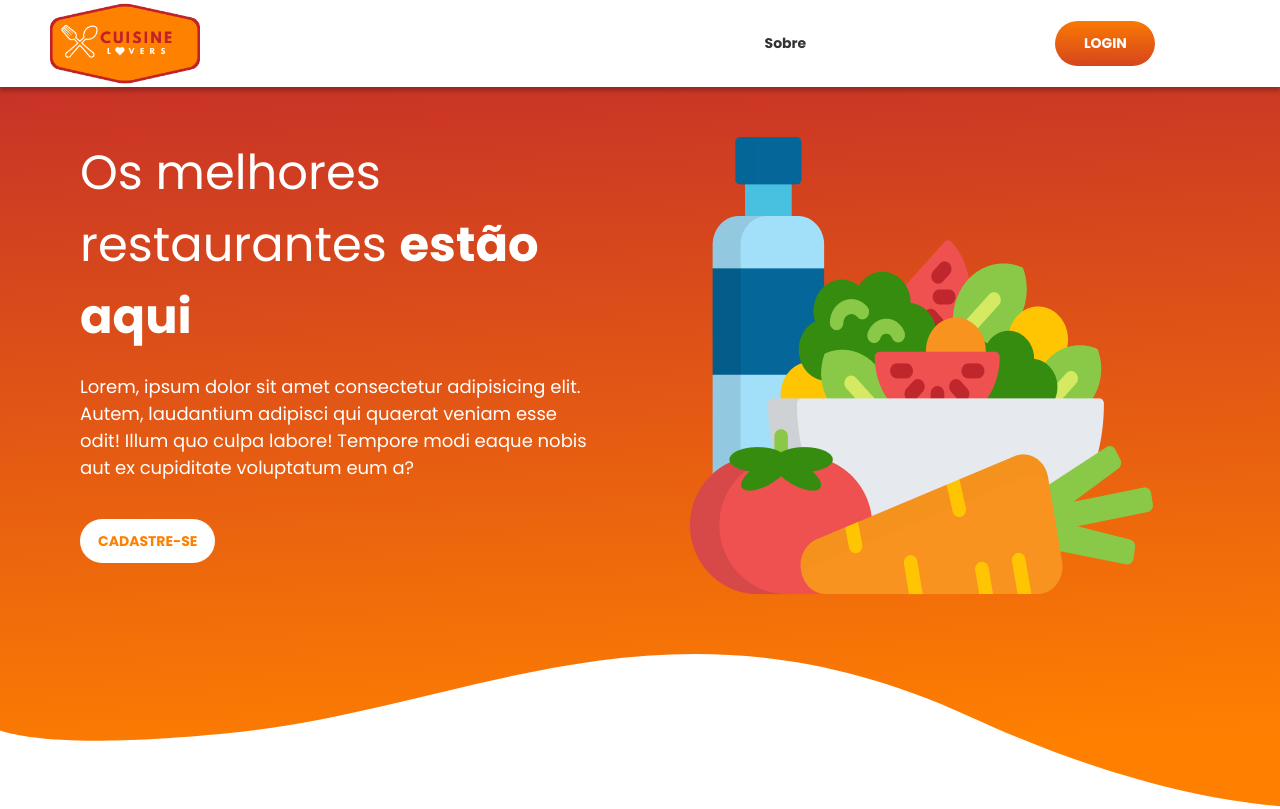
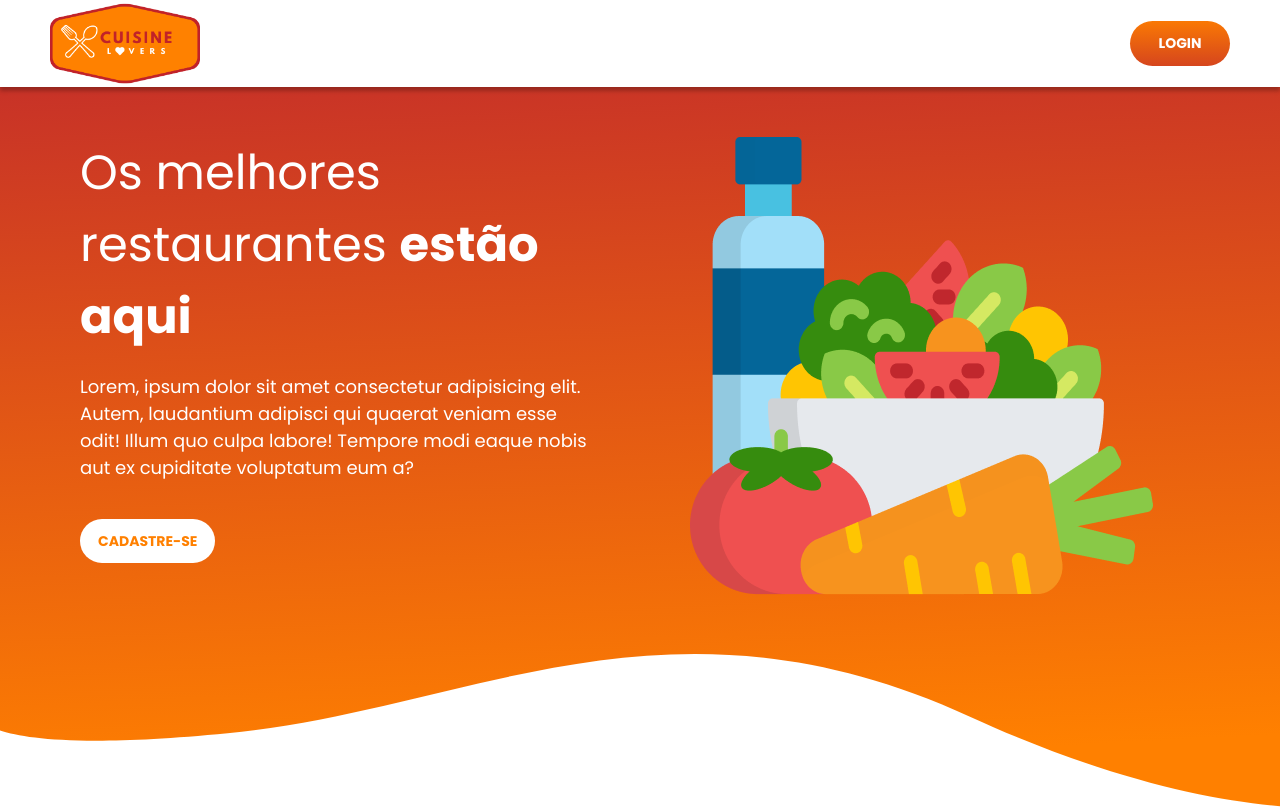
Before and after one commit to arienemaiara/desafio-mega-hack, a Next.js app: page / in a window 1280 px wide. Shown: the top 809 px of the page. Built offline with nearby package versions, Linux system fonts and the light colour scheme.

Commit message:
Ajuste navbar

```diff
--- a/pages/components/MenuSite.js
+++ b/pages/components/MenuSite.js
@@ -25,7 +25,7 @@ const MenuSite = ({ open }) => {
                 </div>
             </div>
             <ul>
-                <Link href='/'><li><a>Sobre</a></li></Link>
+                {/* <Link href='/'><li><a>Sobre</a></li></Link> */}
                 <Link href='/'><li><GradientButton>Login</GradientButton></li></Link>
             </ul>
         </Navbar>
--- a/pages/components/Navbar.js
+++ b/pages/components/Navbar.js
@@ -23,8 +23,9 @@ const Navbar = styled.nav`
     ul {
         display: flex;
         flex: 1;
-        justify-content: space-around;
+        justify-content: flex-end;
         align-items: center;
+        margin-right: 50px;
 
         li {
             list-style: none;
```
